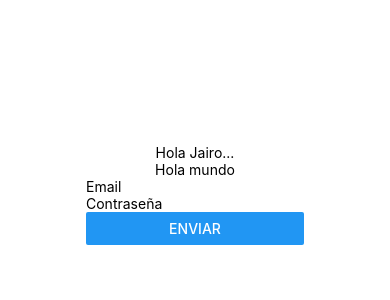
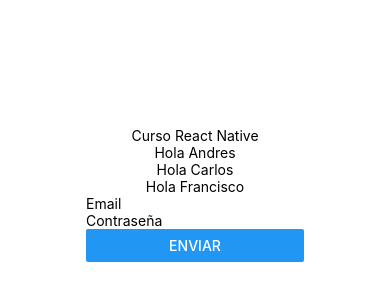
Before and after one commit to JairoDuenas/React-Native, a React Native app: screen / in a window 390 px wide. Shown: the part 228-528 px from the top of the page. Built offline with nearby package versions, Linux system fonts and the light colour scheme.

Commit message:
Propiedades entre componentes: props

```diff
--- a/App.js
+++ b/App.js
@@ -1,12 +1,14 @@
-import { StatusBar } from "expo-status-bar";
 import { StyleSheet, Text, View } from "react-native";
 import LoginForm from "./src/components/LoginForm";
+import Saludar from "./src/components/Saludar";
 
 export default function App() {
   return (
     <View style={styles.container}>
-      <Text>Hola Jairo...</Text>
-      <Text>Hola mundo</Text>
+      <Text>Curso React Native</Text>
+      <Saludar name="Andres" />
+      <Saludar name="Carlos" />
+      <Saludar name="Francisco" />
       <LoginForm />
     </View>
   );
--- /dev/null
+++ b/src/components/Saludar.js
@@ -0,0 +1,8 @@
+import React from "react";
+import { Text } from "react-native";
+
+export default function Saludar(props) {
+  const { name } = props;
+
+  return <Text>Hola {name}</Text>;
+}
```
